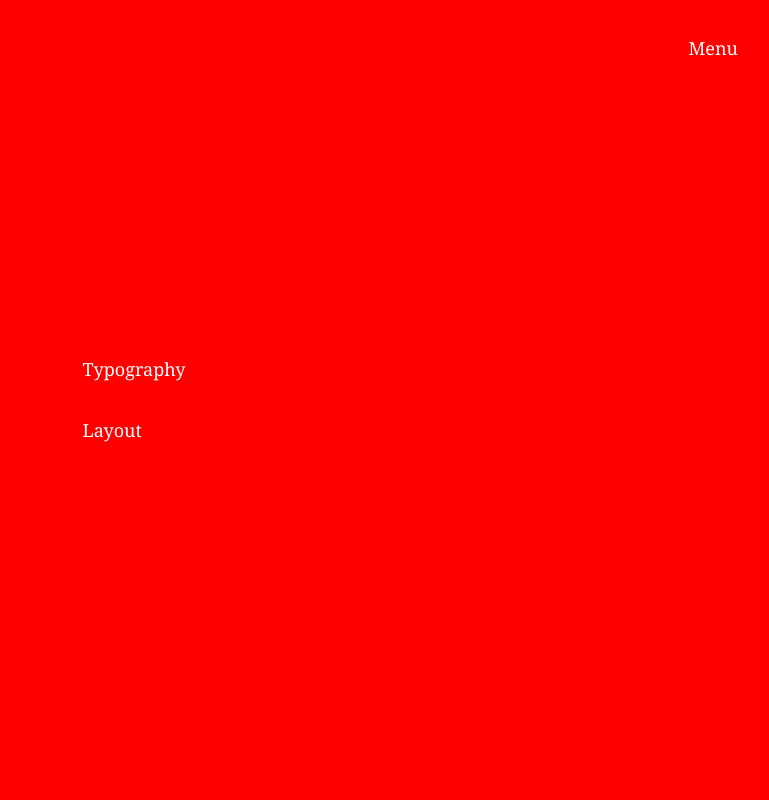
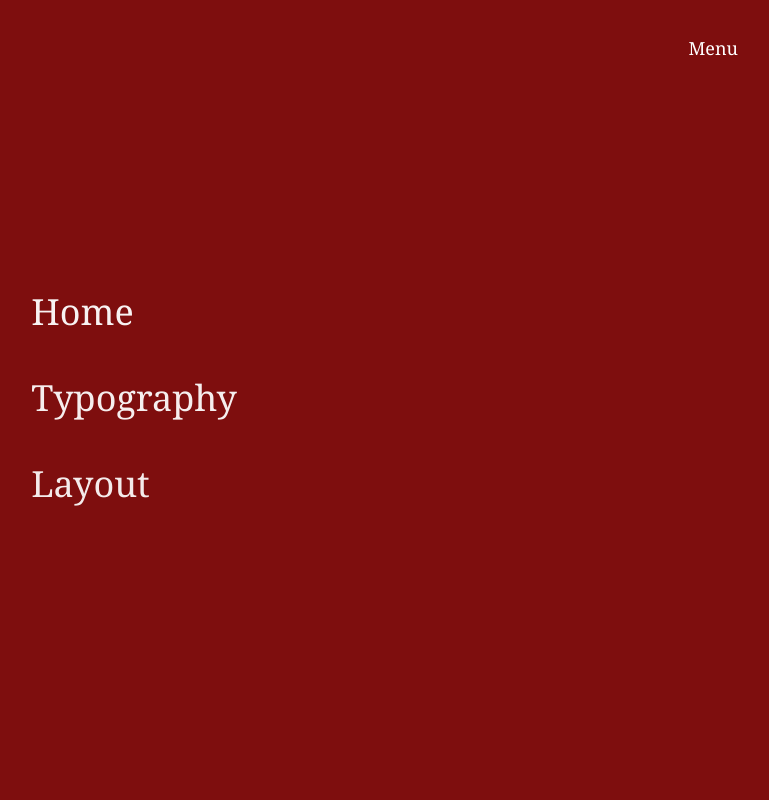
Before and after one commit to cagonzales/sassydemo, a plain HTML site: page index.html in a window 1280 px wide. Both pictures are taken after a click on the element "Menu". Shown: the top 800 px of the page, without its empty margins (506-1275 px from the left). Drawn offline with Linux system fonts and the light colour scheme; a web font is replaced by a local one.

Commit message:
added transition

```diff
--- a/index.html
+++ b/index.html
@@ -25,6 +25,7 @@
     <nav class="site-nav">
       <div class="menu-button">Menu</div>
       <ul>
+        <li><a href="#top">Home</a></li>
         <li><a href="#typography">Typography</a></li>
         <li><a href="#layout">Layout</a></li>
       </ul>
--- a/scss/partials/_structure.scss
+++ b/scss/partials/_structure.scss
@@ -47,37 +47,68 @@
 
 /* Site Navigation */
 
-.site-nav {
+.site-header .site-nav {
     position: absolute;
     width: 100%;
     top: 0;
     left: 0;
     display: grid;
     place-items: center;
+    transition: all .4s ease;
 
     ul {
-        background: rgba(255,0,0,.1);
+        position: fixed;
+        top: 50%;
+        left: 50%;
+        transform: translate(-50%, -50%);
         margin: 0;
         padding: 0;
         list-style: none;
-        display: none;
+
+    }
+
+    li {
+        opacity: 0;
+        font-size: 2em;
+        transform: translateY(-30px);
     }
 
     a {
         display: block;
-        padding: 1em;
+        padding: .5em;
     }
 
     &.active {
         position: fixed;
         height: 100%;
         z-index: 100;
-        background-color: red;
+        background-color: rgb(126, 14, 14);
         ul {
-            display: block;
+            top: 50%;
+        }
+
+        li {
+            opacity: 1;
+            transition: all 4s cubic-bezier(0,1,1,1);
+            transform: translateY(0);
+            &:nth-child(1) {transition-delay: 0;}
+            &:nth-child(2) {transition-delay: .2s;}
+            &:nth-child(3) {transition-delay: .4s;}
         }
     }
 
+}
+
+.site-footer .site-nav {
+    ul {
+        display: flex;
+        list-style: none;
+    }
+    a{
+        display: block;
+        padding: 1em;
+
+    }
 }
 
 /* MENU BUTTON*/
```
Also changed, not shown: css/style.css.
